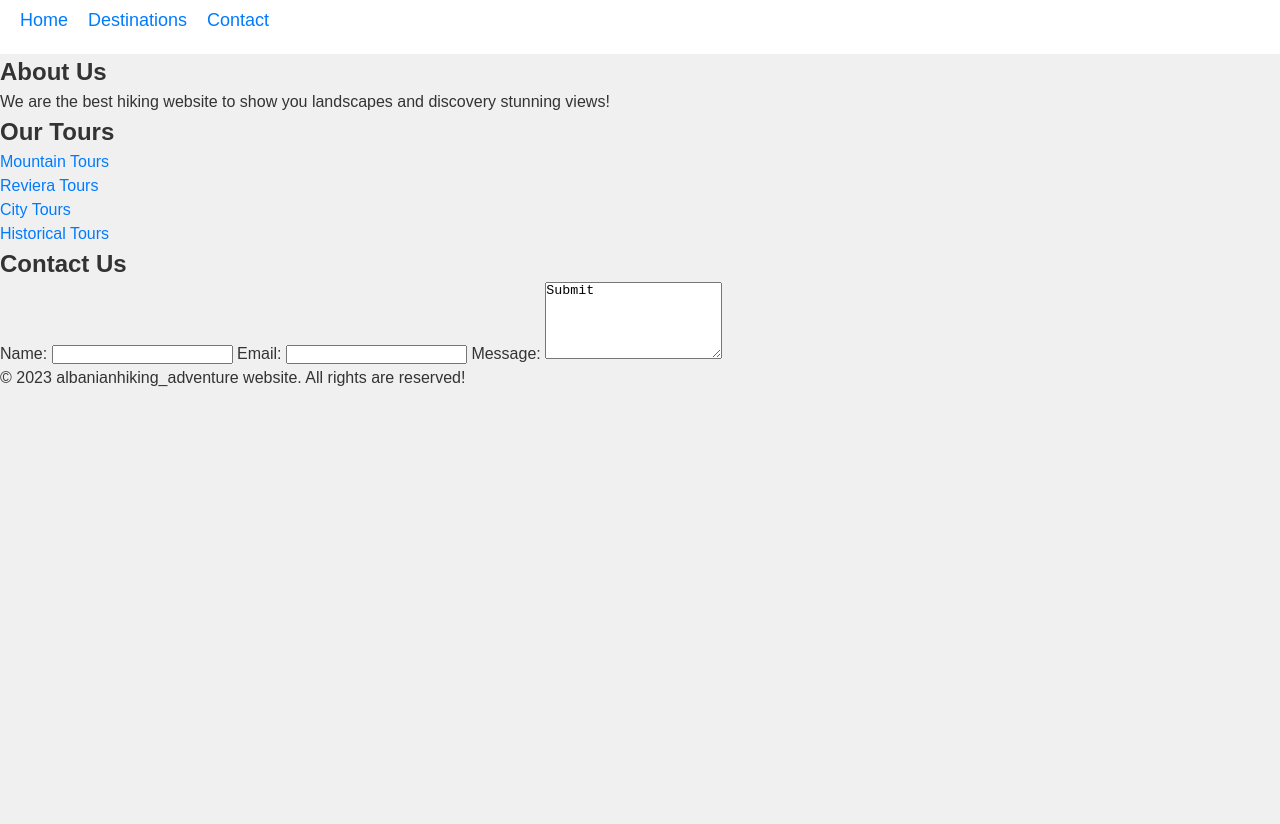
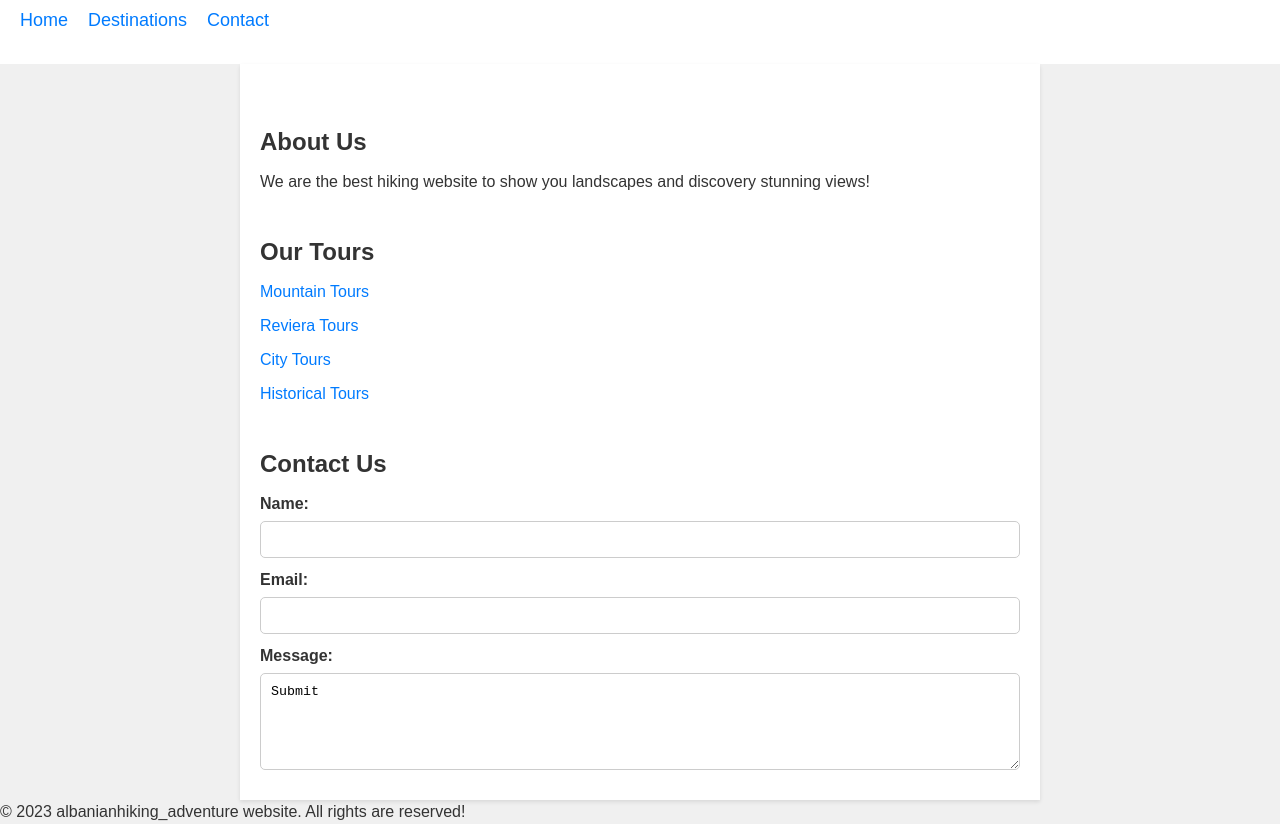
Before and after one commit to albani07/adventurehiking_albania, a plain HTML site: page index.html in a window 1280 px wide. Shown: the part 77-901 px from the top of the page. Before the commit the page ends 800 px from the top, so only its background shows below. Drawn offline with Linux system fonts and the light colour scheme.

Commit message:
styling the main body

```diff
--- a/style.css
+++ b/style.css
@@ -44,3 +44,63 @@ nav ul li {
 nav ul li a {
 	font-size: 18px;
 }
+
+main {
+	max-width: 800px;
+	margin: 0 auto;
+	padding: 20px;
+	background-color: #fff;
+	box-shadow: 0 2px 4px rgba(0, 0, 0, 0.1);
+}
+
+section {
+	margin-top: 40px;
+}
+
+h2 {
+	font-size: 24px;
+	margin-bottom: 10px;
+}
+
+ul {
+	list-style: none;
+}
+
+li {
+	margin-bottom: 10px;
+}
+
+form label {
+	display: block;
+	margin-bottom: 5px;
+	font-weight: bold;
+}
+
+form input, form textarea {
+	display: block;
+	width: 100%;
+	padding: 10px;
+	margin-bottom: 10px;
+	border: 1px solid #ccc;
+	border-radius: 5px;
+}
+
+form input:focus, form textarea:focus {
+	border-color: #007bff;
+	outline: none;
+}
+
+form button {
+	display: block;
+	padding: 10px;
+	background-color: #007bff;
+	color: #fff;
+	border: none;
+	border-radius: 5px;
+	cursor: pointer;
+	transition: background-color 0.3s ease;
+}
+
+form button:hover {
+	background-color: #0062cc;
+}
```
